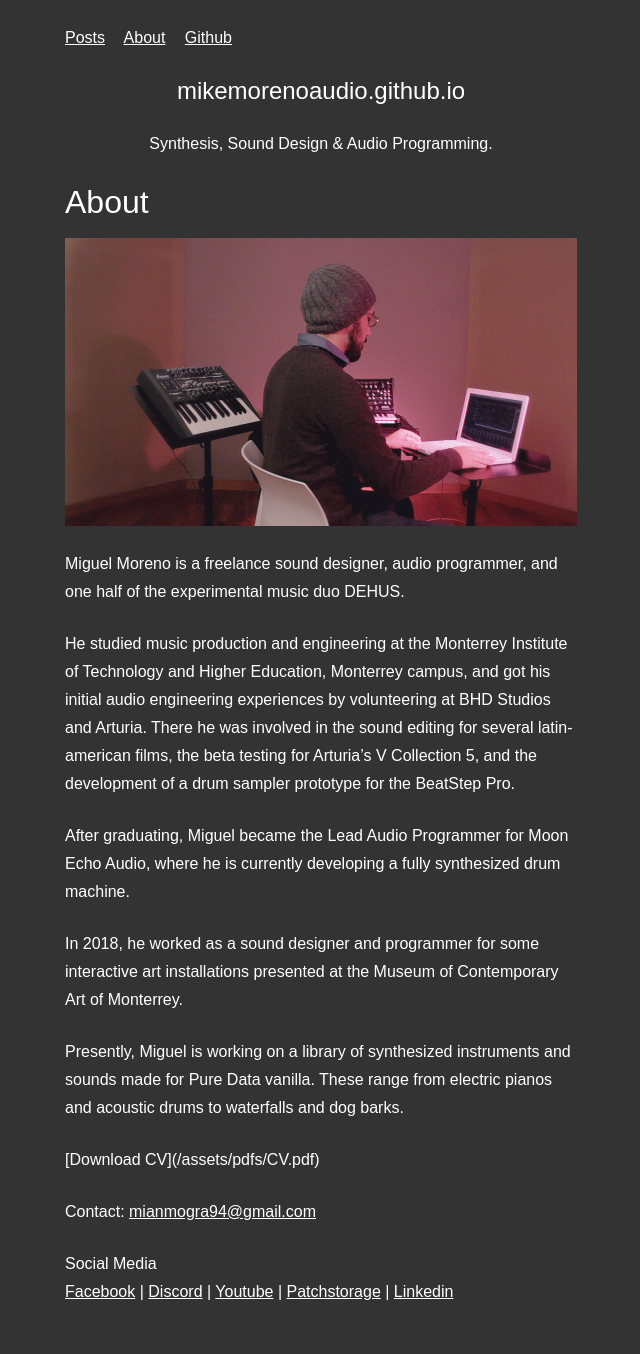
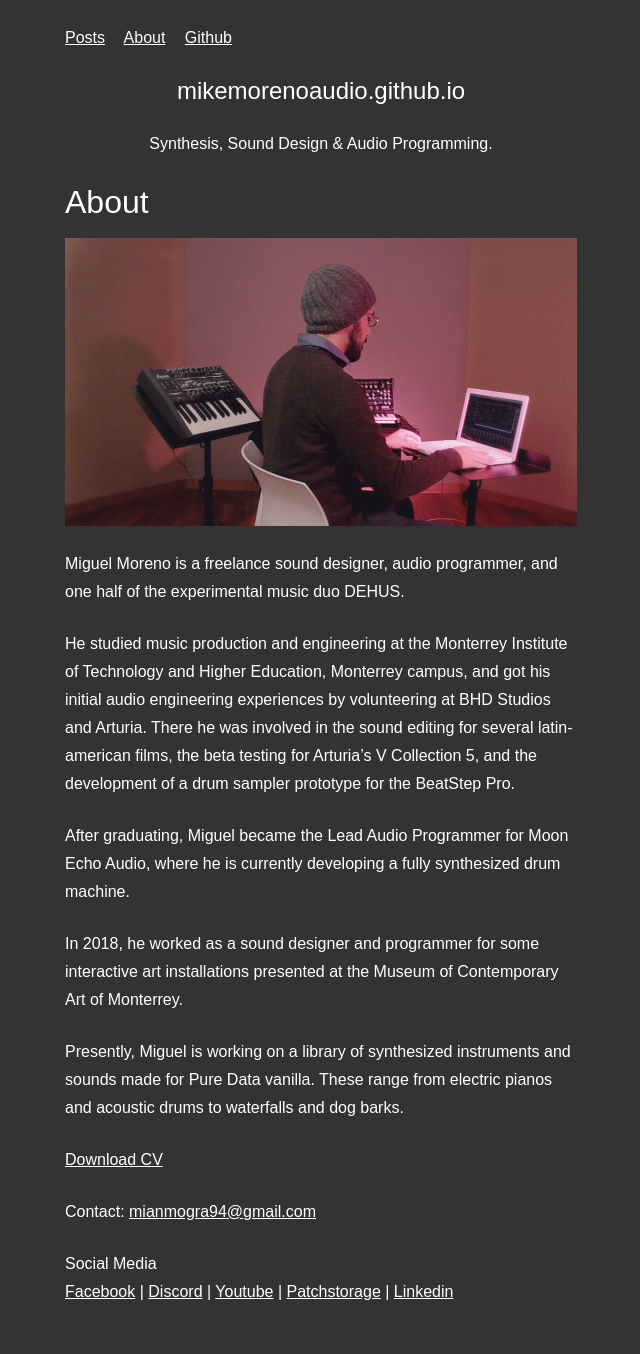
Before and after one commit to MikeMorenoAudio/mikemorenoaudio.github.io, a Jekyll site: the page built from about/index.html, in a window 1280 px wide. Shown: the whole page, without its empty margins (319-959 px from the left). Built offline with Jekyll 4.4.1, drawn with Linux system fonts in a browser that asks for light colours; nearby versions of some CDN libraries; some web fonts are replaced; some of the changed lines change nothing that is shown.

Commit message:
Update index.html

```diff
--- a/about/index.html
+++ b/about/index.html
@@ -11,7 +11,7 @@ title: About
 			<p>After graduating, Miguel became the Lead Audio Programmer for Moon Echo Audio, where he is currently developing a fully synthesized drum machine.</p>
 			<p>In 2018, he worked as a sound designer and programmer for some interactive art installations presented at the Museum of Contemporary Art of Monterrey.</p>
 			<p>Presently, Miguel is working on a library of synthesized instruments and sounds made for Pure Data vanilla. These range from electric pianos and acoustic drums to waterfalls and dog barks.</p>
-			<p>[Download CV](/assets/pdfs/CV.pdf)</p>
+			<p><a href="https://github.com/MikeMorenoAudio/mikemorenoaudio.github.io/raw/master/assets/pdfs/CV.pdf">Download CV</a></p>
 			<p>Contact:  <a href="mailto:mianmogra94@gmail.com">mianmogra94@gmail.com</a></p>
 			<p>Social Media<br> <a href="https://www.facebook.com/MikeMorenoAudio">Facebook</a> | <a href="https://discord.gg/VXDttYj">Discord</a> | <a href="https://youtube.com/c/MikeMorenoAudio">Youtube</a> | <a href="https://patchstorage.com/author/mianmogra">Patchstorage</a> | <a href="https://linkedin.com/in/mianmogra">Linkedin</a></p>
 		</div>
```
